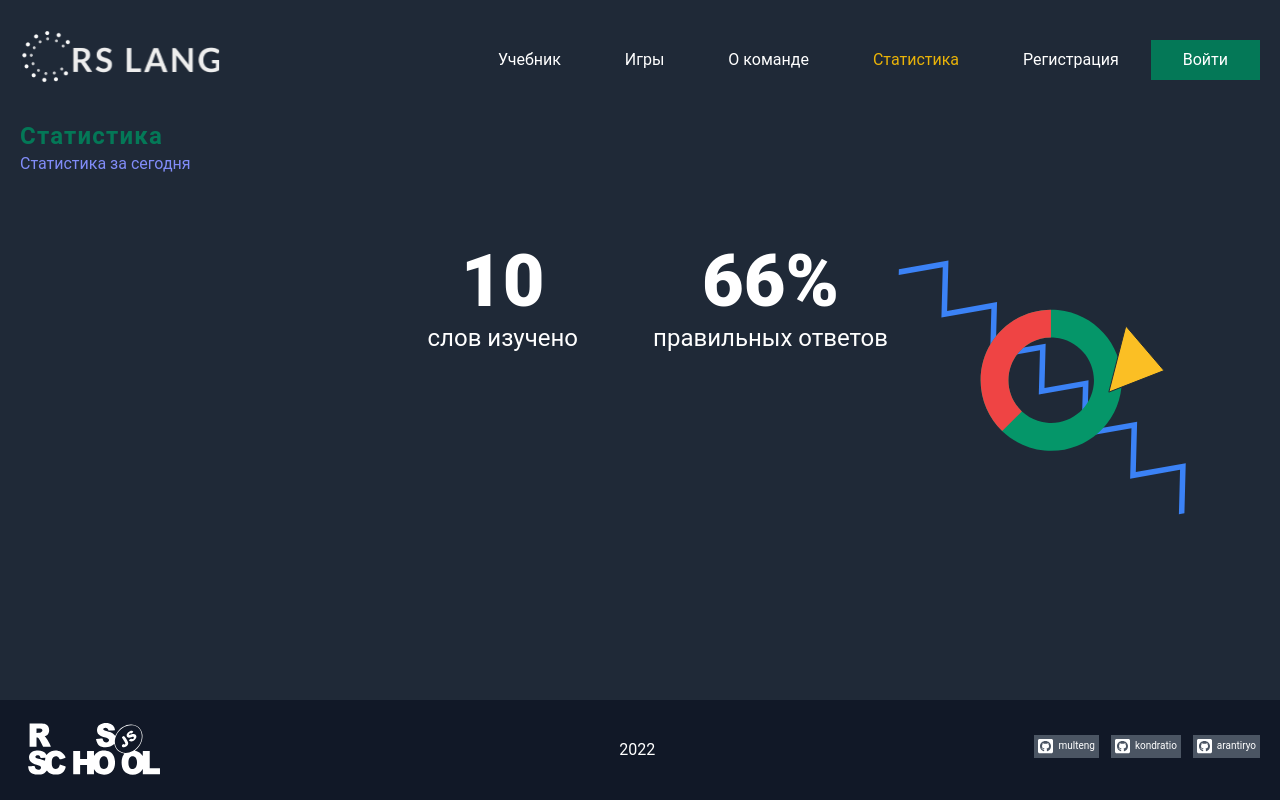
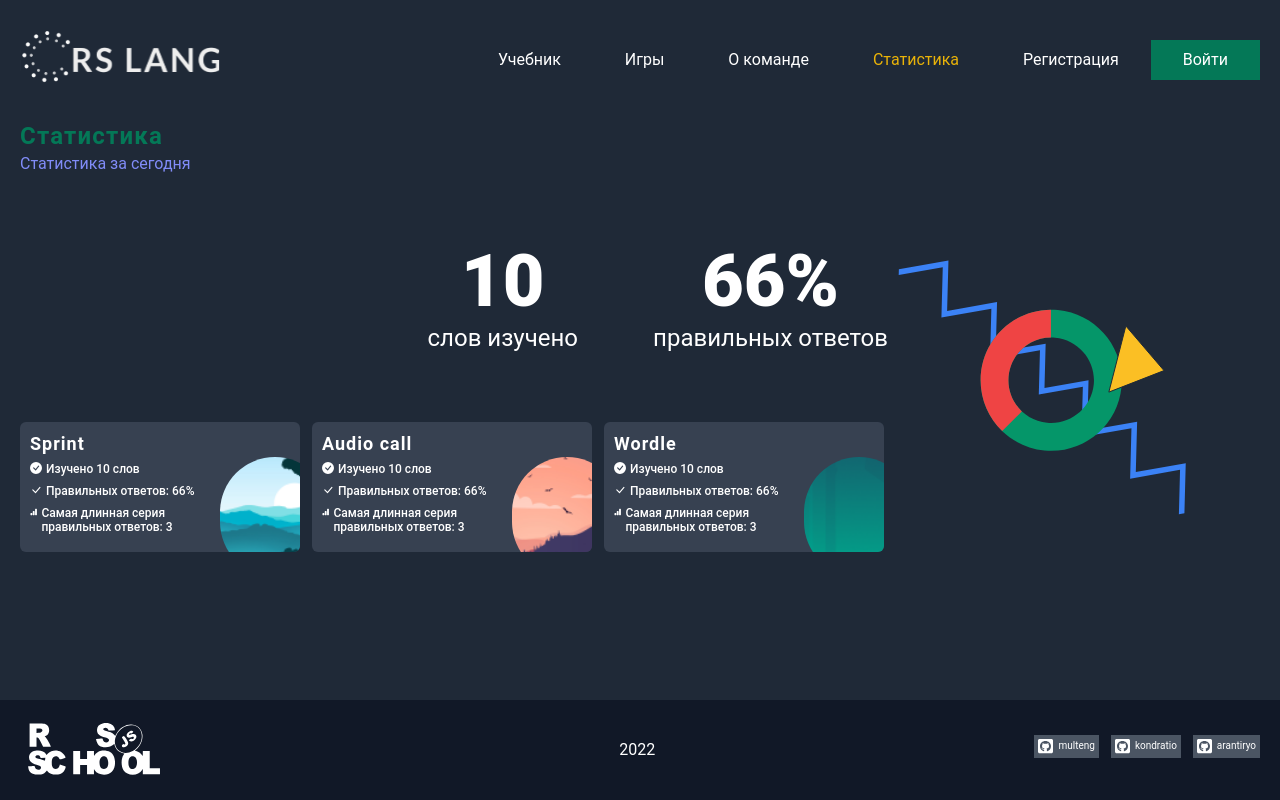
Before and after one commit to Arantiryo/rs-lang, a React (Create React App) app in the folder rs-lang/: page /statistics in a window 1280 px wide. Built offline with nearby package versions, Linux system fonts and the light colour scheme.

Commit message:
feat: add game statistics cards

```diff
--- /dev/null
+++ b/rs-lang/src/Containers/Statistics/GameStatsCards/GameStatsCards.tsx
@@ -0,0 +1,21 @@
+import {
+  GameStatsAudioCall,
+  GameStatsSprint,
+  GameStatsWordle,
+} from "../../../components/GameStatsCard/GameStatsCard";
+
+export default function GameStatsCards({ className }: { className: string }) {
+  return (
+    <div className={`${className} relative flex gap-3 flex-wrap`}>
+      <div className="relative">
+        <GameStatsSprint />
+      </div>
+      <div className="relative">
+        <GameStatsAudioCall />
+      </div>
+      <div className="relative">
+        <GameStatsWordle />
+      </div>
+    </div>
+  );
+}
--- a/rs-lang/src/Containers/Statistics/Statistics.tsx
+++ b/rs-lang/src/Containers/Statistics/Statistics.tsx
@@ -2,6 +2,7 @@ import Header from "../../components/Header/Header";
 import Main from "../../components/Main/Main";
 import Footer from "../../components/Footer/Footer";
 import GeneralStats from "./GeneralStats/GeneralStats";
+import GameStatsCards from "./GameStatsCards/GameStatsCards";
 
 export default function Statistics() {
   return (
@@ -18,6 +19,7 @@ export default function Statistics() {
             <p className="text-base text-indigo-400">Статистика за сегодня</p>
           </div>
           <GeneralStats />
+          <GameStatsCards className="pt-[70px] pb-5" />
         </Main>
       </div>
       <div className="bg-gray-900 w-full">
--- /dev/null
+++ b/rs-lang/src/components/GameStatsCard/GameStatsCard.tsx
@@ -0,0 +1,95 @@
+import imgSprint from "../../assets/images/card__sprint.png";
+import imgAudioCall from "../../assets/images/card__audio-call.png";
+import imgWordle from "../../assets/images/card__wordle.png";
+import {
+  BsCheckCircleFill,
+  BsCheckLg,
+  BsFillBarChartFill,
+} from "react-icons/bs";
+
+type GameProps = {
+  name: string;
+  learntWords: number;
+  correctAnswersPrc: number;
+  longestStreak: number;
+  picture: string;
+};
+
+export function GameStatsCard({
+  name,
+  learntWords,
+  correctAnswersPrc,
+  longestStreak,
+  picture,
+}: GameProps) {
+  return (
+    <div
+      className={`relative flex items-center justify-start max-w-[280px] max-h-[130px]
+      bg-gray-700 rounded-md p-[10px] overflow-hidden
+      `}
+    >
+      <div className={`overflow-hidden min-w-[170px] sm:h-full`}>
+        <h4
+          className={`text-white font-semibold tracking-[1px] text-[18px] leading-[21px] sm:mb-2`}
+        >
+          {name}
+        </h4>
+        <p className={`text-white font-medium text-[12px] leading-[14px] mb-2`}>
+          <span className="flex gap-1">
+            <BsCheckCircleFill /> {`Изучено ${learntWords} слов`}
+          </span>
+        </p>
+        <p className={`text-white font-medium text-[12px] leading-[14px] mb-2`}>
+          <span className="flex gap-1">
+            <BsCheckLg /> {`Правильных ответов: ${correctAnswersPrc}%`}
+          </span>
+        </p>
+        <p className={`text-white font-medium text-[12px] leading-[14px] mb-2`}>
+          <span className="flex gap-1">
+            <BsFillBarChartFill />{" "}
+            {`Самая длинная серия правильных ответов: ${longestStreak}`}
+          </span>
+        </p>
+      </div>
+      <img
+        className="relative inline-block max-w-1/3 w-[120px] h-[120px] rounded-full top-[30px] left-[20px]"
+        src={picture}
+        alt="card"
+      />
+    </div>
+  );
+}
+
+export function GameStatsSprint() {
+  return (
+    <GameStatsCard
+      name="Sprint"
+      learntWords={10}
+      correctAnswersPrc={66}
+      longestStreak={3}
+      picture={imgSprint}
+    />
+  );
+}
+export function GameStatsAudioCall() {
+  return (
+    <GameStatsCard
+      name="Audio call"
+      learntWords={10}
+      correctAnswersPrc={66}
+      longestStreak={3}
+      picture={imgAudioCall}
+    />
+  );
+}
+export function GameStatsWordle() {
+  return (
+    <GameStatsCard
+      name="Wordle"
+      learntWords={10}
+      correctAnswersPrc={66}
+      longestStreak={3}
+      picture={imgWordle}
+    />
+  );
+}
```
